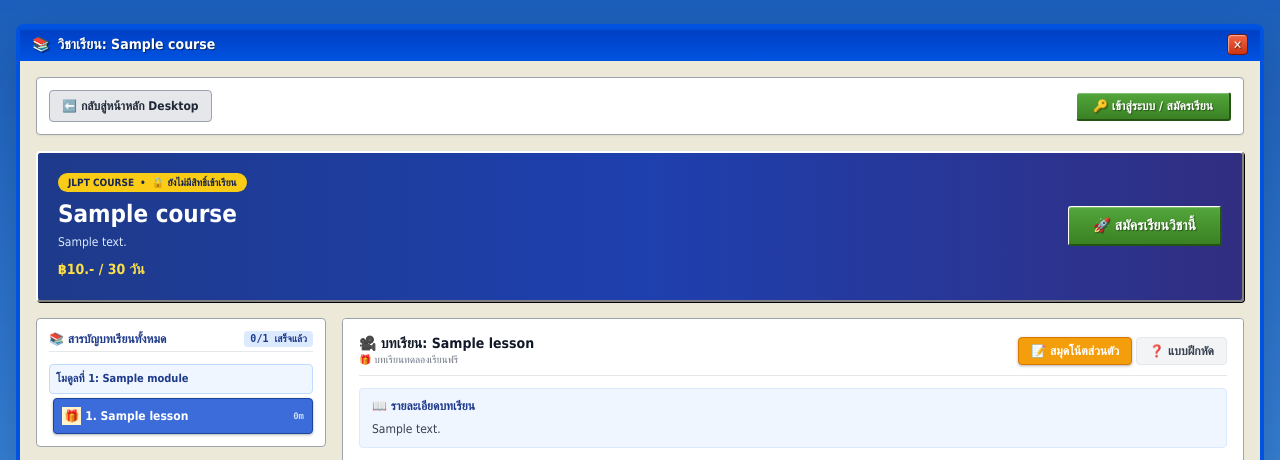
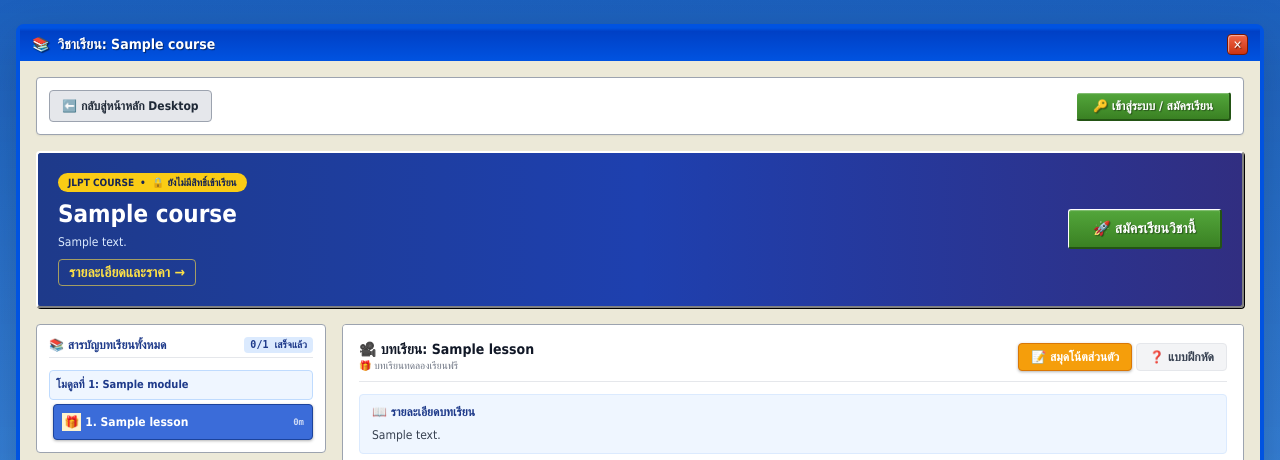
Before and after one commit to lalitx999/ryu2026, a Django app: page /courses/1/ in a window 1280 px wide. Shown: the top 460 px of the page. Run offline with Django 5.2, Linux system fonts and the light colour scheme; tables that the repository leaves empty hold one stand-in row (values such as "Sample post"); parts of the project's set-up code (start-up, migrations or seed data) failed here and were passed over; some libraries are stand-ins or nearby versions.

Commit message:
Course cards and course page: a 'details' button to the pricing section instead of a price
พี่ริว asked for a details button that leads straight to the prices, rather
than showing a price on each course.

Co-Authored-By: Claude Opus 5.5 <noreply@anthropic.com>

```diff
--- a/apps/courses/tests_course_page.py
+++ b/apps/courses/tests_course_page.py
@@ -103,7 +103,7 @@ class OutlineAndProgressTests(CoursePageBase):
 
     def test_page_renders_player_and_dialogs(self):
         html = self.client.get("/courses/1/").content.decode()
-        for needle in ("video-player-container", "cb-play", "cb-rate", "cb-full", "btn-prev", "btn-attach", "note-stamp", "authModal", "ryu-boot", "฿100.- / 30 วัน"):
+        for needle in ("video-player-container", "cb-play", "cb-rate", "cb-full", "btn-prev", "btn-attach", "note-stamp", "authModal", "ryu-boot", "/salepage/#pricing-section"):
             self.assertIn(needle, html, needle)
         self.client.force_login(self.student)
         html = self.client.get("/courses/1/").content.decode()
--- a/apps/payments/tests.py
+++ b/apps/payments/tests.py
@@ -176,7 +176,7 @@ class PlanPageTests(PlanBase):
 
     def test_course_page_and_dialogs(self):
         html = self.client.get(f"/courses/{self.courses['N3'].id}/").content.decode()
-        self.assertIn("฿960.- / 30 วัน", html)
+        self.assertIn('href="/salepage/#pricing-section"', html)   # price lives behind the details link
         self.assertIn("ทุกระดับ N5–N1", html)
         self.assertIn('"renewalDays": 30', html)
         self.assertNotIn("33 วัน", html)
--- a/static/css/course.css
+++ b/static/css/course.css
@@ -9,6 +9,8 @@
 .cp-title { font-size:24px; font-weight:900; margin:0; }
 .cp-desc { color:#dbeafe; font-size:12px; margin:4px 0 0; max-width:42rem; font-weight:500; white-space:pre-line; }
 .cp-price { margin:8px 0 0; font-size:14px; font-weight:900; color:#fde047; }
+.cp-price-link { display:inline-block; color:#fde047; text-decoration:none; border:1px solid rgba(253,224,71,.6); border-radius:4px; padding:2px 10px; }
+.cp-price-link:hover { background:rgba(253,224,71,.15); color:#fde047; }
 .cp-expiry { display:inline-block; margin:8px 0 0; padding:3px 10px; border-radius:99px; font-size:11px; font-weight:800; background:rgba(16,185,129,.25); border:1px solid #34d399; color:#d1fae5; }
 .cp-expiry.soon { background:rgba(245,158,11,.25); border-color:#fbbf24; color:#fef3c7; }
 .cp-expiry.urgent { background:rgba(239,68,68,.3); border-color:#f87171; color:#fee2e2; }
--- a/templates/portal/_welcome_window.html
+++ b/templates/portal/_welcome_window.html
@@ -52,9 +52,9 @@
                 <div class="mini-progress"><div style="width:{{ c.progress_percent }}%"></div></div>
               </div>{% endif %}
             </div>
-            <div class="d-flex justify-content-between align-items-center border-top pt-2 mt-2" style="border-color:#d1d5db !important">
-              <span class="t12 fw-bold" style="color:#1e3a8a">฿{{ c.price|baht }}.-/ด</span>
-              <button type="button" class="xp-btn-green" data-course-url="{% url 'portal:course' c.id %}">{% if user.is_authenticated and c.has_access %}เข้าเรียน{% else %}ดูบทเรียน{% endif %}</button>
+            <div class="d-flex justify-content-between align-items-center gap-1 border-top pt-2 mt-2" style="border-color:#d1d5db !important">
+              <a class="xp-btn-gray text-nowrap px-2" href="/salepage/#pricing-section">รายละเอียด</a>
+              <button type="button" class="xp-btn-green text-nowrap px-2" data-course-url="{% url 'portal:course' c.id %}">{% if user.is_authenticated and c.has_access %}เข้าเรียน{% else %}ดูบทเรียน{% endif %}</button>
             </div>
           </div>
         </div>
--- a/templates/portal/course.html
+++ b/templates/portal/course.html
@@ -31,7 +31,7 @@
           <div class="cp-badge"><span>JLPT COURSE</span><span>•</span><span>{% if outline.has_access %}🟢 สิทธิ์เข้าเรียนสมบูรณ์{% else %}🔒 ยังไม่มีสิทธิ์เข้าเรียน{% endif %}</span></div>
           <h1 class="cp-title">{{ outline.course_title }}</h1>
           <p class="cp-desc">{{ outline.course_description|default:"บทเรียนคุณภาพโดย Ryuso Sense ครบทั้งคันจิ ไวยากรณ์ และคำศัพท์สำหรับสอบ JLPT" }}</p>
-          <p class="cp-price">฿{{ outline.price|baht }}.- / 30 วัน</p>
+          <p class="cp-price"><a class="cp-price-link" href="/salepage/#pricing-section">รายละเอียดและราคา →</a></p>
           {% if access %}{% if access.access_lifetime %}<p class="cp-expiry life">⭐ สิทธิ์เรียนตลอดชีพ</p>{% else %}<p class="cp-expiry{% if access.days_left <= 3 %} urgent{% elif access.days_left <= 7 %} soon{% endif %}">⏳ สิทธิ์เข้าเรียนใช้ได้ถึง {{ access.access_until|thai_date }} · {% if access.days_left == 0 %}หมดอายุวันนี้{% else %}เหลือ {{ access.days_left }} วัน{% endif %}</p>{% endif %}{% endif %}
         </div>
         {% if not outline.has_access %}<button type="button" class="xp-btn-green px-4 py-2 fw-bold flex-shrink-0" style="font-size:14px" id="buy-btn">🚀 สมัครเรียนวิชานี้</button>{% endif %}
```
